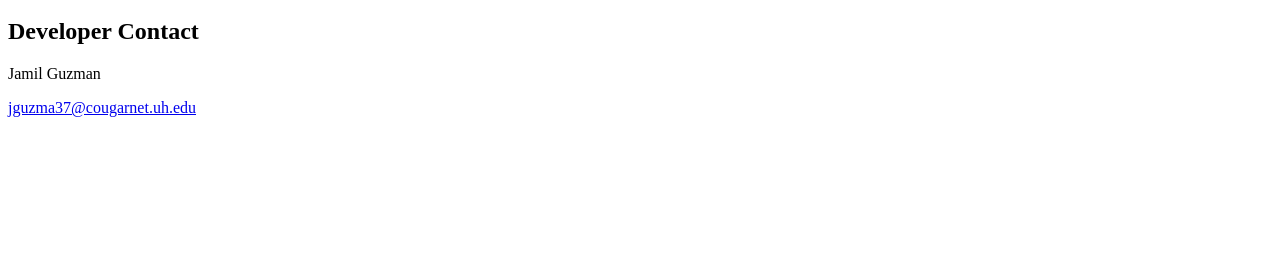
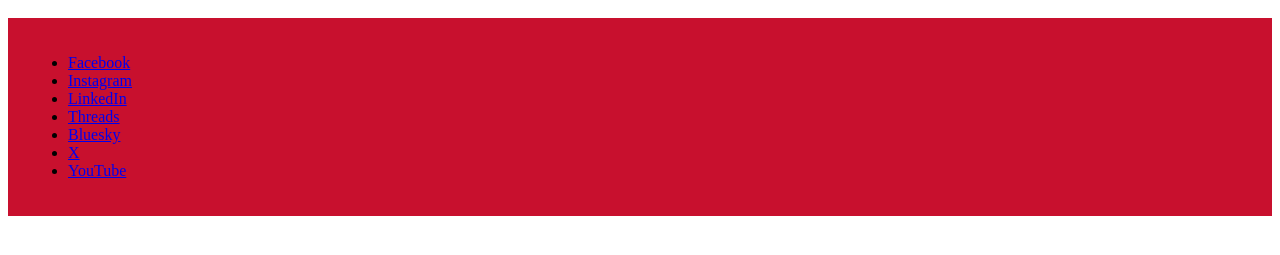
Before and after one commit to jamilguz15/CIS2336-FA26-project-JamilGuzman, a website: page frontend/index.html in a window 1280 px wide. Shown: the part 179-434 px from the top of the page. Drawn offline with Linux system fonts and the light colour scheme.

Commit message:
implemented social media links

```diff
--- a/frontend/index.html
+++ b/frontend/index.html
@@ -1,3 +1,5 @@
+<!--COMMENT FOR ME: ENSURE ALL COMMENTS THAT ARE ALL CAPPED ARE IMPLEMENTED-->
+
 <!DOCTYPE html>
 <html lang="en">
 <head>
@@ -15,10 +17,37 @@
       </div>
    </header>
    <h1>Sugar Land Student Center</h1>
-   <section>
-      <h2>Developer Contact</h2>
-      <p>Jamil Guzman</p>
-      <p><a href="mailto:jguzma37@cougarnet.uh.edu">jguzma37@cougarnet.uh.edu</a></p>
-   </section>
+   <footer>
+      <nav class="footer">
+         <div class="container">
+            <div class="social-block">
+               <ul>
+                  <!--MUST REPLACE WITH INTERACTABLE ICONS-->
+                  <li>
+                     <a aria-label="Facebook" href="https://www.facebook.com/UniversityOfHouston/" target="_blank">Facebook</a>
+                  </li>
+                  <li>
+                     <a aria-label="Instagram" href="https://instagram.com/universityofhouston" target="_blank">Instagram</a>
+                  </li>
+                  <li>
+                     <a aria-label="LinkedIn" href="https://www.linkedin.com/company/university-of-houston" target="_blank">LinkedIn</a>
+                  </li>
+                  <li>
+                     <a aria-label="Threads" href="https://www.threads.com/@universityofhouston" target="_blank">Threads</a>
+                  </li>
+                  <li>
+                     <a aria-label="Bluesky" href="https://bsky.app/profile/uh.edu" target="_blank">Bluesky</a>
+                  </li>
+                  <li>
+                     <a aria-label="Twitter" href="https://x.com/UHouston" target="_blank">X</a>
+                  </li>
+                  <li>
+                     <a aria-label="YouTube" href="https://www.youtube.com/@UniversityOfHouston" target="_blank">YouTube</a>
+                  </li>
+               </ul>
+            </div>
+         </div>
+      </nav>
+   </footer>
 </body>
 </html>
```
